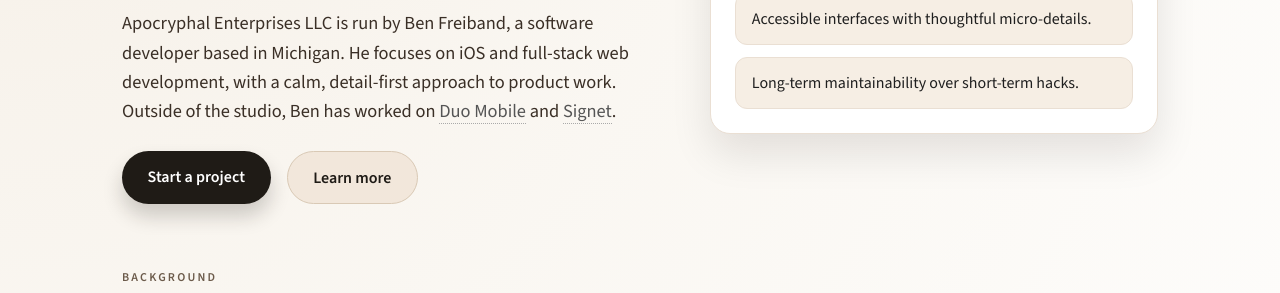
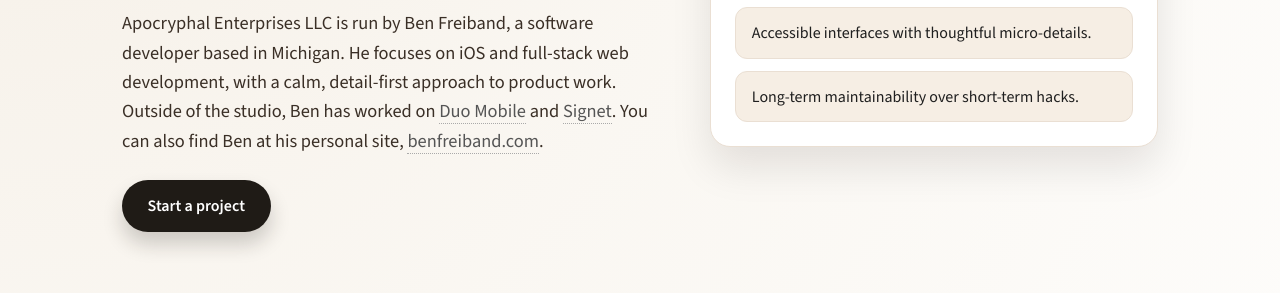
Before and after one commit to bfreiband/apocryphalenterprises.com, a plain HTML site: page about.html in a window 1280 px wide. Shown: the part 315-608 px from the top of the page. Drawn offline with nearby package versions, Linux system fonts and the light colour scheme.

Commit message:
Add personal site mention to About copy

```diff
--- a/about.html
+++ b/about.html
@@ -23,10 +23,9 @@
             <div>
                 <div class="eyebrow">About</div>
                 <h1>Small studio, steady partnership.</h1>
-                <p>Apocryphal Enterprises LLC is run by Ben Freiband, a software developer based in Michigan. He focuses on iOS and full-stack web development, with a calm, detail-first approach to product work. Outside of the studio, Ben has worked on <a href="https://apps.apple.com/us/app/duo-mobile/id422663827" target="_blank" rel="noopener noreferrer">Duo Mobile</a> and <a href="https://apps.apple.com/us/app/signet-signing/id1620800683" target="_blank" rel="noopener noreferrer">Signet</a>.</p>
+                <p>Apocryphal Enterprises LLC is run by Ben Freiband, a software developer based in Michigan. He focuses on iOS and full-stack web development, with a calm, detail-first approach to product work. Outside of the studio, Ben has worked on <a href="https://apps.apple.com/us/app/duo-mobile/id422663827" target="_blank" rel="noopener noreferrer">Duo Mobile</a> and <a href="https://apps.apple.com/us/app/signet-signing/id1620800683" target="_blank" rel="noopener noreferrer">Signet</a>. You can also find Ben at his personal site, <a href="https://benfreiband.com" target="_blank" rel="noopener noreferrer">benfreiband.com</a>.</p>
                 <div class="button-row">
                     <a class="button button-primary" href="contact.html">Start a project</a>
-                    <a class="button button-secondary" href="https://benfreiband.com">Learn more</a>
                 </div>
             </div>
             <div class="hero-card">
```
